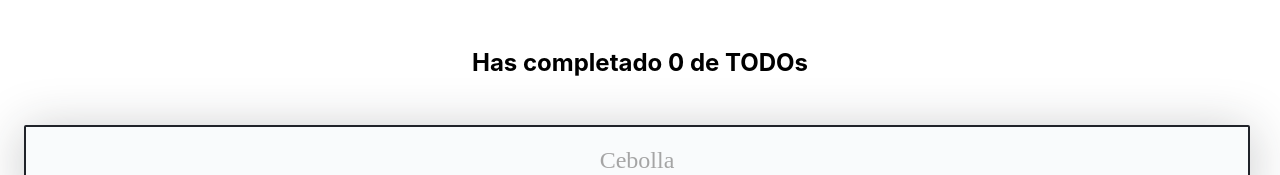
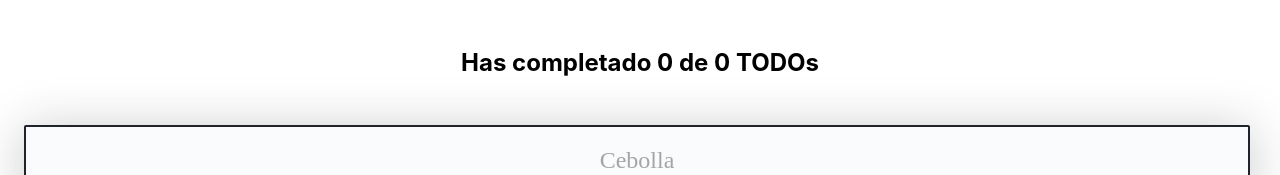
Before and after one commit to Neyen999/todo-app, a React (Create React App) app: page / in a window 1280 px wide. Shown: the top 175 px of the page. Built offline with nearby package versions, Linux system fonts and the light colour scheme.

Commit message:
Utilizando el hook useContext (clase 16)

```diff
--- a/src/components/TodoCounter.js
+++ b/src/components/TodoCounter.js
@@ -1,8 +1,12 @@
-import React from 'react'
+import React, { useContext } from 'react'
+import { Context } from '../context'
 import '../styles/TodoCounter.css'
 
-export const TodoCounter = ({ total, completed }) => {
+export const TodoCounter = () => {
+
+  const { totalTodos, completedTodos } = useContext(Context)
+
   return (
-    <h2 className="TodoCounter">Has completado {completed} de {total} TODOs</h2>
+    <h2 className="TodoCounter">Has completado {completedTodos} de {totalTodos > 0 ? totalTodos : "0"} TODOs</h2>
   )
 }
--- a/src/components/TodoSearch.js
+++ b/src/components/TodoSearch.js
@@ -1,7 +1,10 @@
-import React from 'react'
+import React, { useContext } from 'react'
+import { Context } from '../context'
 import '../styles/TodoSearch.css'
 
-export const TodoSearch = ({ searchValue, setSearchValue }) => {
+export const TodoSearch = () => {
+
+  const { searchValue, setSearchValue } = useContext(Context)
 
   const onSearchValueChange = (e) => {
     setSearchValue(e.target.value)
--- a/src/container/Layout.js
+++ b/src/container/Layout.js
@@ -1,4 +1,4 @@
-import React from 'react'
+import React, { useContext } from 'react'
 import { Context } from '../context';
 import { TodoCounter } from "../components/TodoCounter";
 import { TodoSearch } from "../components/TodoSearch";
@@ -7,30 +7,20 @@ import { TodoItem } from "../components/TodoItem";
 import { CreateTodoButton } from "../components/CreateTodoButton";
 
 export const Layout = () => {
-  return (
-    <>
-      <Context.Consumer >
-        {({filterTodos, completedTodos}) => (
 
-          <TodoCounter total={filterTodos} completed={completedTodos} />
-
-        )}
-      </Context.Consumer>
-
-      <Context.Consumer>
-        {({searchValue, setSearchValue}) => (
-
-          <TodoSearch searchValue={searchValue} setSearchValue={setSearchValue}/>
-
-        )}
-      </Context.Consumer>
-      <Context.Consumer>
-        {({error,
+  const {
+    error,
     loading,
     filterTodos,
     completeTodos,
-           deleteTodos
-          }) => (
+    deleteTodos,
+   } = useContext(Context)
+
+  return (
+    <>
+      <TodoCounter />
+
+      <TodoSearch />
       <TodoList>
         {error && <p>Desespérate, hubo un error...</p>}
         {loading && <p>Estamos cargando, no desesperes...</p>}
@@ -45,8 +35,6 @@ export const Layout = () => {
           />
         ))}
       </TodoList>
-        )}
-      </Context.Consumer>
       <CreateTodoButton />
     </>
   )
```
Lines whose indentation alone changed are shown as unchanged.
